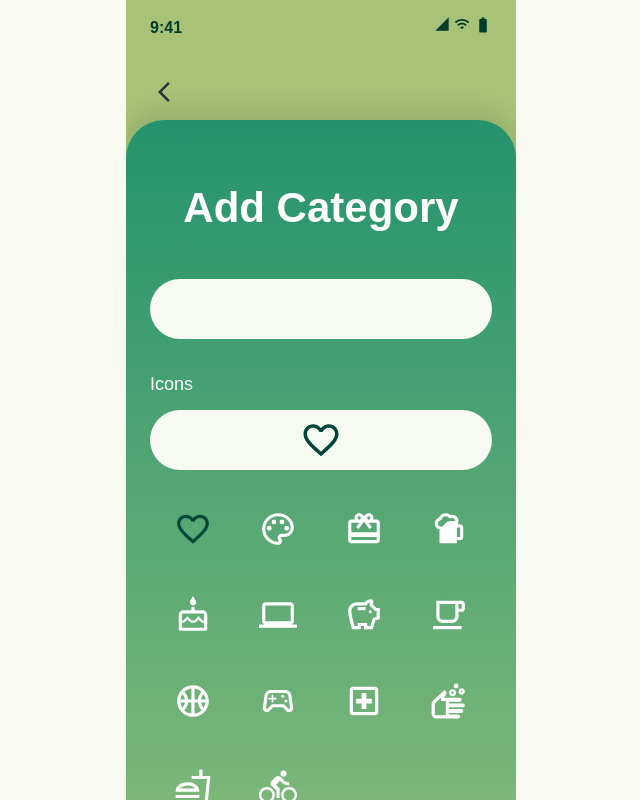
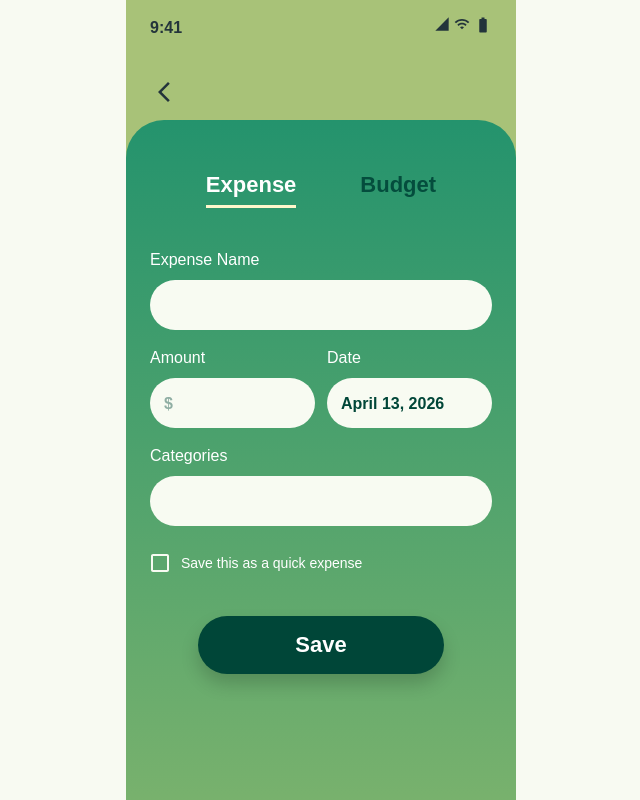
Before and after one commit to G4-Expense-Tracker/4G-Expense-Tracker, a React (Vite) app in the folder canopy-FRONTEND/: page /add-category in a window 1280 px wide. Shown: the top 800 px of the page, without its empty margins (319-959 px from the left). Built offline with nearby package versions, Linux system fonts and the light colour scheme.

Commit message:
pull the changes from the dev branch

```diff
--- a/canopy-FRONTEND/src/components/profile_pages/category/AddCategoryPage.jsx
+++ b/canopy-FRONTEND/src/components/profile_pages/category/AddCategoryPage.jsx
@@ -1,54 +1,40 @@
-import { useState } from "react";
-import { Box, Typography, TextField, IconButton, Button } from "@mui/material";
+import {
+  Box,
+  Typography,
+  TextField,
+  Button,
+  Checkbox,
+  FormControlLabel,
+  IconButton,
+  InputAdornment,
+} from "@mui/material";
 
 import {
   SignalCellular4Bar,
   Wifi,
   BatteryFull,
   ArrowBackIosNew,
-  ChevronLeft,
-  ChevronRight,
+  KeyboardArrowRight,
 } from "@mui/icons-material";
-
-import FavoriteBorderIcon from "@mui/icons-material/FavoriteBorder";
-import PaletteOutlinedIcon from "@mui/icons-material/PaletteOutlined";
-import CardGiftcardIcon from "@mui/icons-material/CardGiftcard";
-import SportsBarIcon from "@mui/icons-material/SportsBar";
-import CakeOutlinedIcon from "@mui/icons-material/CakeOutlined";
-import ComputerIcon from "@mui/icons-material/Computer";
-import SavingsOutlinedIcon from "@mui/icons-material/SavingsOutlined";
-import LocalCafeOutlinedIcon from "@mui/icons-material/LocalCafeOutlined";
-import SportsBasketballOutlinedIcon from "@mui/icons-material/SportsBasketballOutlined";
-import SportsEsportsOutlinedIcon from "@mui/icons-material/SportsEsportsOutlined";
-import LocalHospitalOutlinedIcon from "@mui/icons-material/LocalHospitalOutlined";
-import SoapOutlinedIcon from "@mui/icons-material/SoapOutlined";
-import FastfoodOutlinedIcon from "@mui/icons-material/FastfoodOutlined";
-import DirectionsBikeOutlinedIcon from "@mui/icons-material/DirectionsBikeOutlined";
 
 import { useNavigate } from "react-router-dom";
 
-export default function AddCategoryPage() {
+export default function AddExpensePage() {
   const navigate = useNavigate();
-  const [selectedIcon, setSelectedIcon] = useState(FavoriteBorderIcon);
 
-  const icons = [
-    FavoriteBorderIcon,
-    PaletteOutlinedIcon,
-    CardGiftcardIcon,
-    SportsBarIcon,
-    CakeOutlinedIcon,
-    ComputerIcon,
-    SavingsOutlinedIcon,
-    LocalCafeOutlinedIcon,
-    SportsBasketballOutlinedIcon,
-    SportsEsportsOutlinedIcon,
-    LocalHospitalOutlinedIcon,
-    SoapOutlinedIcon,
-    FastfoodOutlinedIcon,
-    DirectionsBikeOutlinedIcon,
-  ];
-
-  const SelectedIcon = selectedIcon;
+  const inputStyle = {
+    mb: 2,
+    "& .MuiOutlinedInput-root": {
+      height: 50,
+      borderRadius: "28px",
+      bgcolor: "#f8fbf2",
+      "& fieldset": { border: "none" },
+    },
+    "& input": {
+      color: "#004638",
+      fontWeight: 600,
+    },
+  };
 
   return (
     <Box
@@ -62,7 +48,16 @@ export default function AddCategoryPage() {
         overflowX: "hidden",
       }}
     >
-      <Box sx={{ display: "flex", justifyContent: "space-between", px: 3, pt: 2 }}>
+      {/* Status Bar */}
+      <Box
+        sx={{
+          display: "flex",
+          justifyContent: "space-between",
+          px: 3,
+          pt: 2,
+          color: "#23343b",
+        }}
+      >
         <Typography sx={{ fontWeight: 700 }}>9:41</Typography>
 
         <Box sx={{ display: "flex", gap: 0.5 }}>
@@ -72,8 +67,9 @@ export default function AddCategoryPage() {
         </Box>
       </Box>
 
+      {/* Back Button */}
       <IconButton
-        onClick={() => navigate("/category")}
+        onClick={() => navigate("/dashboard")}
         sx={{
           position: "absolute",
           top: 72,
@@ -85,87 +81,111 @@ export default function AddCategoryPage() {
         <ArrowBackIosNew />
       </IconButton>
 
+      {/* Dark Green Form Panel */}
       <Box
         sx={{
           mt: 10,
-          minHeight: "calc(100svh - 96px)",
+          minHeight: "calc(100svh - 80px)",
           borderTopLeftRadius: 38,
           borderTopRightRadius: 38,
           px: 3,
-          pt: 7,
+          pt: 6,
           pb: 5,
-          background: "linear-gradient(180deg, #24936d 0%, #9bc47d 100%)",
-          boxShadow: "0px -8px 24px rgba(0,0,0,0.12)",
+          background: "linear-gradient(180deg, #24936d 0%, #7db36d 100%)",
+          color: "white",
         }}
       >
-        <Typography
+        {/* Tabs */}
+        <Box
           sx={{
-            color: "white",
-            fontSize: 42,
-            fontWeight: 800,
-            textAlign: "center",
+            display: "flex",
+            justifyContent: "center",
+            gap: 8,
             mb: 5,
           }}
         >
-          Add Category
-        </Typography>
+          <Typography
+            sx={{
+              fontSize: 22,
+              fontWeight: 800,
+              borderBottom: "3px solid #fff7cc",
+              pb: 0.5,
+            }}
+          >
+            Expense
+          </Typography>
 
+          <Typography
+            sx={{
+              fontSize: 22,
+              fontWeight: 700,
+              color: "#004638",
+              opacity: 0.9,
+            }}
+          >
+            Budget
+          </Typography>
+        </Box>
+
+        <Typography sx={{ mb: 1 }}>Expense Name</Typography>
+        <TextField fullWidth sx={inputStyle} />
+
+        <Box sx={{ display: "flex", gap: 1.5 }}>
+          <Box sx={{ flex: 1 }}>
+            <Typography sx={{ mb: 1 }}>Amount</Typography>
+            <TextField fullWidth placeholder="$" sx={inputStyle} />
+          </Box>
+
+          <Box sx={{ flex: 1 }}>
+            <Typography sx={{ mb: 1 }}>Date</Typography>
+            <TextField
+              fullWidth
+              defaultValue="April 13, 2026"
+              sx={inputStyle}
+            />
+          </Box>
+        </Box>
+
+        <Typography sx={{ mb: 1 }}>Categories</Typography>
         <TextField
           fullWidth
+          onClick={() => navigate("/category")}
           sx={{
-            mb: 4,
-            "& .MuiOutlinedInput-root": {
-              height: 60,
-              borderRadius: 10,
-              bgcolor: "#f7faf2",
-              "& fieldset": { border: "none" },
-            },
+            ...inputStyle,
+            cursor: "pointer",
+          }}
+          InputProps={{
+            readOnly: true,
+            endAdornment: (
+              <InputAdornment position="end">
+                <KeyboardArrowRight sx={{ color: "#004638" }} />
+              </InputAdornment>
+            ),
           }}
         />
 
-        <Typography sx={{ color: "white", fontSize: 18, mb: 1.5 }}>
-          Icons
-        </Typography>
-
-        <Box
-          sx={{
-            height: 60,
-            borderRadius: 10,
-            bgcolor: "#f7faf2",
-            display: "flex",
-            alignItems: "center",
-            justifyContent: "center",
-            mb: 4,
-          }}
-        >
-          <SelectedIcon sx={{ fontSize: 42, color: "#004638" }} />
-        </Box>
-
-        <Box
-          sx={{
-            display: "grid",
-            gridTemplateColumns: "repeat(4, 1fr)",
-            justifyItems: "center",
-            rowGap: 4,
-            mb: 6,
-          }}
-        >
-          {icons.map((Icon, index) => (
-            <IconButton
-              key={index}
-              onClick={() => setSelectedIcon(() => Icon)}
+        <FormControlLabel
+          control={
+            <Checkbox
               sx={{
-                color: selectedIcon === Icon ? "#004638" : "white",
+                color: "#f8fbf2",
+                "&.Mui-checked": {
+                  color: "#004638",
+                },
               }}
-            >
-              <Icon sx={{ fontSize: 38 }} />
-            </IconButton>
-          ))}
-        </Box>
+            />
+          }
+          label={
+            <Typography sx={{ color: "white", fontSize: 14 }}>
+              Save this as a quick expense
+            </Typography>
+          }
+          sx={{ mb: 4 }}
+        />
 
         <Button
           fullWidth
-          onClick={() => navigate("/category")}
+          onClick={() => navigate("/dashboard")}
           sx={{
             width: "72%",
             height: 58,
@@ -178,30 +198,13 @@ export default function AddCategoryPage() {
             fontWeight: 800,
             textTransform: "none",
             boxShadow: "0px 10px 18px rgba(0,0,0,0.18)",
-            "&:hover": { bgcolor: "#00352d" },
+            "&:hover": {
+              bgcolor: "#00352d",
+            },
           }}
         >
           Save
         </Button>
-
-        <Box
-          sx={{
-            width: 120,
-            height: 56,
-            bgcolor: "#2f2f2f",
-            borderRadius: 5,
-            mx: "auto",
-            mt: 5,
-            display: "flex",
-            alignItems: "center",
-            justifyContent: "space-around",
-            boxShadow: "0px 10px 20px rgba(0,0,0,0.25)",
-          }}
-        >
-          <ChevronLeft sx={{ color: "white" }} />
-          <Box sx={{ width: 1, height: 30, bgcolor: "#555" }} />
-          <ChevronRight sx={{ color: "white" }} />
-        </Box>
       </Box>
     </Box>
   );
```
